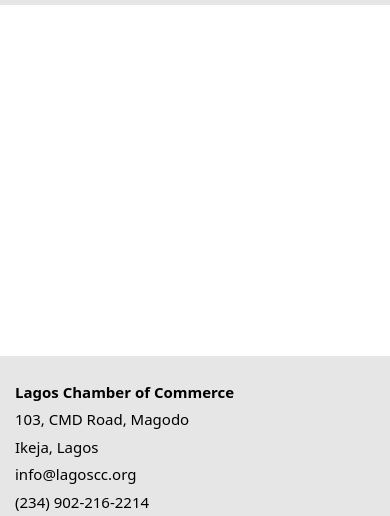
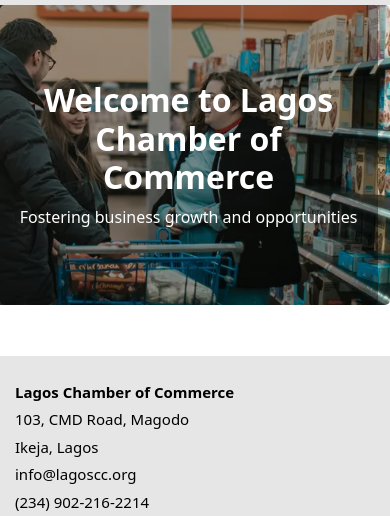
Before and after one commit to alexcy1/wdd231, a plain HTML site: page chamber/directory.html in a window 390 px wide. Shown: the part 81-597 px from the top of the page. Drawn offline with nearby package versions, Linux system fonts and the light colour scheme.

Commit message:
Chamber of Commerce

```diff
--- a/chamber/directory.html
+++ b/chamber/directory.html
@@ -89,10 +89,34 @@
 </nav>
 
 
+<!-- Hero Banner Section -->
+<!-- <section class="hero-banner">
+    <div class="container text-center">
+        <div class="card bg-dark text-white border-0">
+            <img src="images/commerce.webp" class="card-img hero-image" alt="Commerce Image">
+            <div class="card-img-overlay d-flex flex-column justify-content-center align-items-center">
+                <h1 class="card-title text-center">Welcome to Lagos Chamber of Commerce</h1>
+                <p class="card-text text-center">Fostering business growth and opportunities</p>
+            </div>
+        </div>
+    </div>
+</section> -->
+
 <!-- Main Content -->
-<main class="container mt-4">
+<main>
+    <section class="hero-banner">
+        <div class="container text center" style="background:reed;">
+            <div class="card bg-dark text-white border-0">
+                <img src="images/commerce.webp" class="card-img hero-image" alt="Commerce Image">
+                <div class="card-img-overlay d-flex flex-column justify-content-center align-items-center">
+                    <h1 class="card-title text-center">Welcome to Lagos Chamber of Commerce</h1>
+                    <p class="card-text text-center">Fostering business growth and opportunities</p>
+                </div>
+            </div>
+        </div>
+    </section>
+</main>
 
-</main>
 
 
 <!-- Footer -->
@@ -124,9 +148,12 @@
     </div>
 </footer>
 
-
 <script src="https://cdnjs.cloudflare.com/ajax/libs/popper.js/2.11.6/umd/popper.min.js"></script>
 <script src="https://cdn.jsdelivr.net/npm/bootstrap@5.3.0/dist/js/bootstrap.bundle.min.js"></script>
 
+    <script>
+
+        </script>
+
 </body>
 </html>
--- a/chamber/scripts/main.js
+++ b/chamber/scripts/main.js
@@ -88,3 +88,32 @@ document.addEventListener('DOMContentLoaded', function () {
         lastModifiedSpan.textContent = document.lastModified;
     }
 });
+
+
+
+// Hero Image and Text Adjustment
+document.addEventListener('DOMContentLoaded', function () {
+    function adjustHeroElements() {
+        const heroImage = document.querySelector('.hero-image');
+        const heroTextOverlay = document.querySelector('.card-img-overlay'); // Targeting the overlay containing text
+
+        if (window.innerWidth < 576) {
+            heroImage.style.marginLeft = '12.1px';
+            heroTextOverlay.style.marginLeft = '12.1px';
+
+        } else if (window.innerWidth < 992) {
+            heroImage.style.marginLeft = '5px';
+            heroTextOverlay.style.marginLeft = '5px';
+
+        } else {
+            heroImage.style.marginLeft = '0'; // Reset margin for larger screens
+            heroTextOverlay.style.marginLeft = '0'; // Reset text overlay margin for larger screens
+        }
+    }
+
+    // Adjust on load
+    adjustHeroElements();
+
+    // Adjust on window resize
+    window.addEventListener('resize', adjustHeroElements);
+});
--- a/chamber/styles/main.css
+++ b/chamber/styles/main.css
@@ -298,3 +298,104 @@ main {
     padding-left: 37px;
     padding-right: 37px;
 }
+
+
+
+
+
+
+
+/* Hero Banner */
+.hero-banner {
+    position: relative;
+    width: 100%;
+    height: auto;
+    display: flex;
+    justify-content: center; /* Horizontally center the content */
+    align-items: center;     /* Vertically center the content */
+}
+
+.hero-image {
+    object-fit: cover;
+    width: 100%; /* Ensure the image takes the full width of the container */
+    height: 400px; /* Set a default height */
+    max-width: 100%;
+}
+
+.card-img-overlay {
+    background: rgba(0, 0, 0, 0.4); /* Dark overlay with transparency */
+    position: absolute;
+    top: 0;
+    left: 0;
+    right: 0;
+    bottom: 0;
+    display: flex;
+    flex-direction: column;
+    justify-content: center; /* Vertically center the text */
+    align-items: center; /* Horizontally center the text */
+    text-align: center; /* Ensure text is centered */
+}
+
+.card-title {
+    font-size: 3rem; /* Larger font for hero title */
+    font-weight: bold;
+    color: #fff;
+}
+
+.card-text {
+    font-size: 1.5rem;
+    color: #fff;
+}
+
+/* Media Queries for responsiveness */
+@media (max-width: 992px) {
+    .hero-image {
+        object-fit: cover;
+        width: 100vw;
+        height: 400px;
+        object-position: center right;
+        box-sizing: border-box;
+        overflow: hidden;
+    }
+
+    .hero-banner .container {
+        width: 100vw;
+        padding: 0;
+        margin: 0;
+        box-sizing: border-box;
+    }
+
+    .card-title {
+        font-size: 2.5rem;
+    }
+
+    .card-text {
+        font-size: 1.2rem;
+    }
+
+}
+
+@media (max-width: 576px) {
+    .hero-image {
+        height: 300px;
+        width: 100vw;
+        object-position: center right;
+        box-sizing: border-box;
+        overflow: hidden;
+    }
+
+    .hero-banner .container {
+        width: 100vw;
+        padding: 0;
+        margin: 0;
+        box-sizing: border-box;
+    }
+
+    .card-title {
+        font-size: 2rem;
+    }
+
+    .card-text {
+        font-size: 1rem;
+    }
+}
```
Also changed, not shown: chamber/images/commerce.webp (added), 3 other files.
